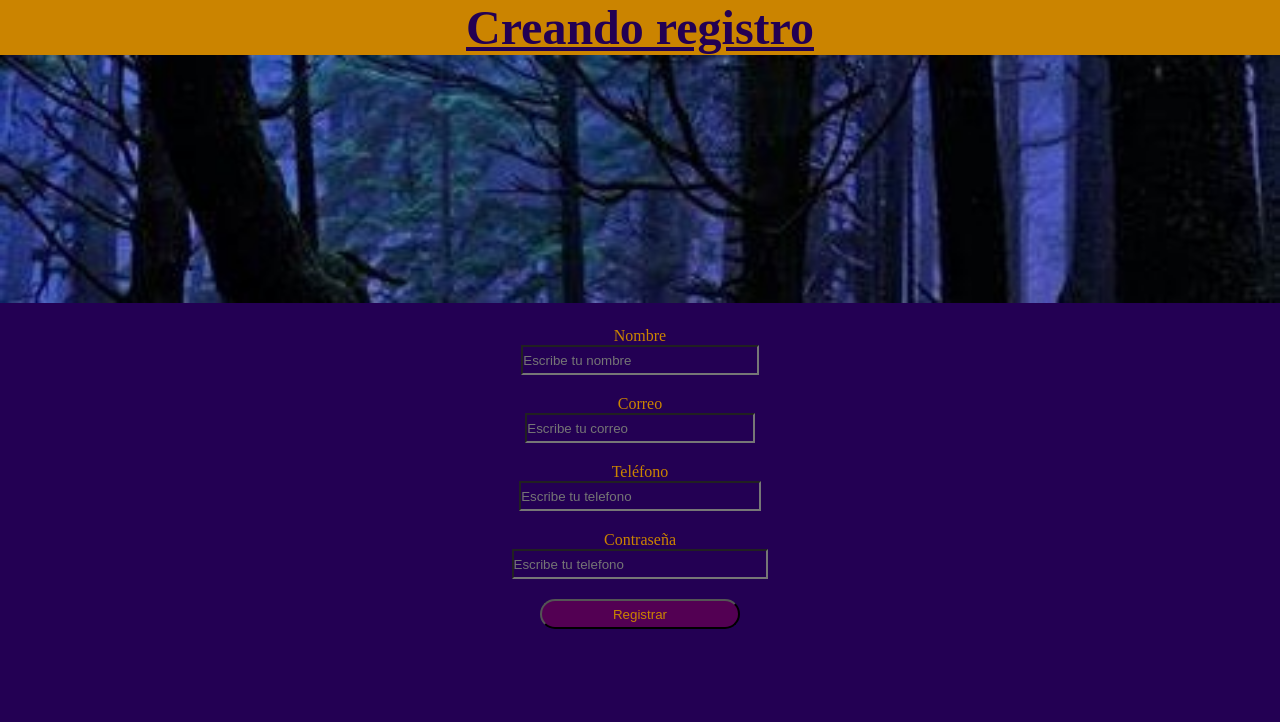
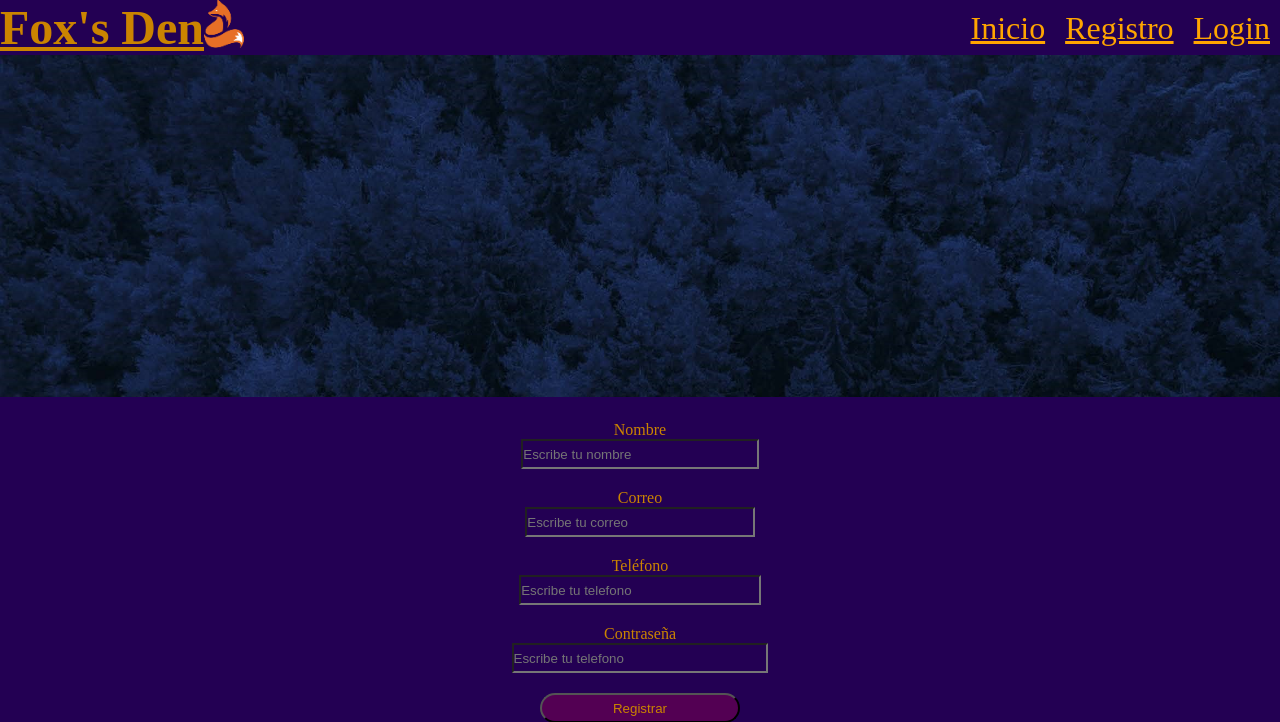
Before and after one commit to UlisesFox/Proyectos, a PHP site: page /Registro.html in a window 1280 px wide. Shown: the top 722 px of the page. Run offline with PHP 8.4, Linux system fonts and the light colour scheme.

Commit message:
Versión 0.02

```diff
--- a/ProyectoPagVideojuegos/BarraDesplegable.css
+++ b/ProyectoPagVideojuegos/BarraDesplegable.css
@@ -23,6 +23,7 @@
 
     -webkit-font-smoothing: antialiased;
     -moz-osx-font-smoothing: grayscale;
+    font-size: xxx-large;
 
   }
 
--- a/ProyectoPagVideojuegos/PaginaPrincipal.css
+++ b/ProyectoPagVideojuegos/PaginaPrincipal.css
@@ -6,11 +6,10 @@
 
 .pagina{
     width: 98%;
-    margin: 5px 0;
 }
 
 .pagina img{
-    width: 30px;
+    width: 40px;
     margin: 0px;
 }
 
@@ -27,6 +26,7 @@ header{
 
 h1{
     float: left;
+    font-size: xxx-large;
 }
 
 header .pagina{
@@ -88,6 +88,8 @@ header label{
 
     .barra a{
         border: none;
+        font-size: xx-large;
+        text-decoration: underline;
     }
 
     header label{
--- a/ProyectoPagVideojuegos/Registro.css
+++ b/ProyectoPagVideojuegos/Registro.css
@@ -7,8 +7,7 @@
 }
 
 h1{
-    color: rgb(35, 0, 83);
-    background-color: rgb(203, 132, 0);
+    color: rgb(203, 132, 0);
     text-decoration-line: underline;
     font-size: xxx-large;
     right: 50px;
@@ -88,3 +87,85 @@ input{
     font-size: 10px;
     padding-top: 5em;
 }
+
+.pagina img{
+    width: 40px;
+    margin: 0px;
+}
+
+header{
+    color: orange;
+    height: 50px;
+    width: 100%;
+    top: 0;
+    left: 0;
+    z-index: 100;
+}
+
+h1{
+    float: left;
+}
+
+header .pagina .contenedor_logo{
+    display: flex;
+}
+
+#menubarra{
+    display: none;
+}
+
+header label{
+    float: right;
+    font-size: 30px;
+    margin: 5px 0;
+    cursor: pointer;
+}
+
+.barra{
+    position: absolute;
+    top: 50px;
+    left: 0;
+    width: 100%;
+    height: 100vh;
+    background: rgba(0, 0, 0, 0.5);
+    transition: all 0.5s;
+    transform: translateX(-110%);
+}
+
+.barra a{
+    display: block;
+    color: orange;
+    height: 45px;
+    text-decoration: none;
+    padding: 10px;
+    border-bottom: 3px solid rgba(255, 255, 255, 0.3);
+}
+
+.barra a:hover{
+    background: rgba(255, 255, 255, 0.3);
+}
+
+#menubarra:checked ~ .barra{
+    transform: translateY(22%);
+}
+
+@media (min-width:1024px){
+    .barra{
+        position: static;
+        width: auto;
+        height: auto;
+        transform: translateY(0%);
+        float: right;
+        display: flex;
+    }
+
+    .barra a{
+        border: none;
+        font-size: xx-large;
+        text-decoration: underline;
+    }
+
+    header label{
+        display: none;
+    }
+ }
--- a/ProyectoPagVideojuegos/Registro.html
+++ b/ProyectoPagVideojuegos/Registro.html
@@ -5,14 +5,29 @@
     <meta http-equiv="X-UA-Compatible" content="IE=edge">
     <meta name="viewport" content="width=device-width, initial-scale=1.0">
     <link rel="stylesheet" href="Registro.css">
+    <link rel="stylesheet" href="BarraDesplegable.css">
     <title> Registro </title>
 </head>
 
 <body>
+
+    <header>
+        <div class="pagina">
+            <img src="Imagenes/Logo.png" alt="Imagen logo">
+            <h1 class="">Fox's Den</h1>
+            <input type="checkbox" id="menubarra">
+            <label class="icon-menu" for="menubarra"></label>
+            <nav class="barra">
+                <a href="PaginaPrincipal.html">Inicio</a>
+                <a href="#">Registro</a>
+                <a href="">Login</a>
+            </nav>
+        </div>
+    </header>
+
     <div class="contenedor_formulario">
-    <h1> Creando registro </h1>
     <section id="baner">
-        <img src="Imagenes/lolo.jpg" alt="">
+        <img src="Imagenes/BanerReg.jpg" alt="">
     </section>
     <form action="main.php" method="POST">
         <div class="contenedor">
```
Also changed, not shown: ProyectoPagVideojuegos/Imagenes/Baner.jpg, ProyectoPagVideojuegos/Imagenes/BanerReg.jpg (added).
